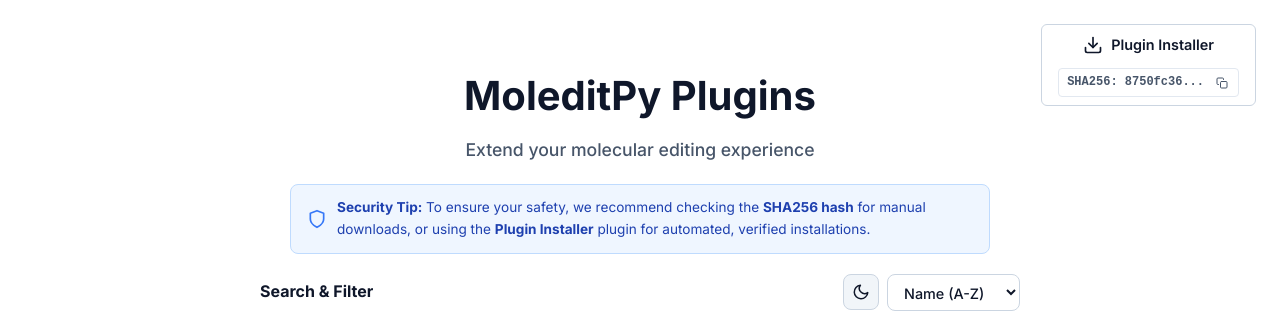
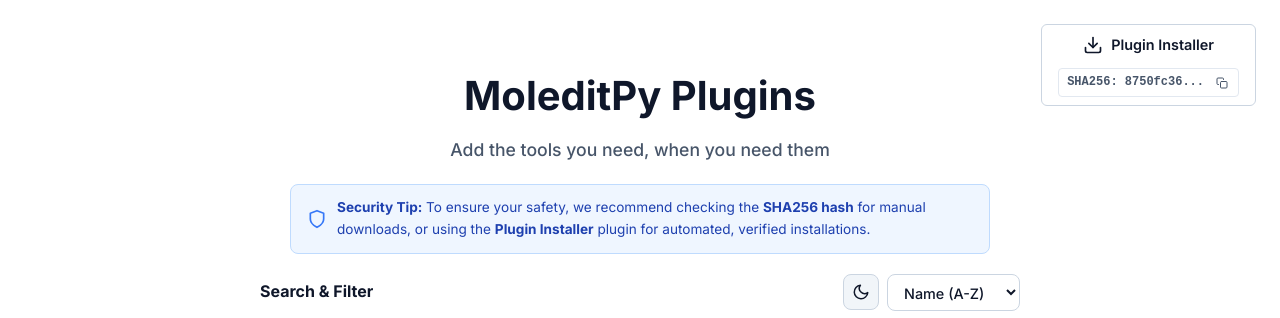
Before and after one commit to HiroYokoyama/moleditpy-plugins, a Jekyll site: the page explorer/index.html, which Jekyll copies as it is, in a window 1280 px wide and 900 px high. Shown: the top 318 px of the window. Built offline with Jekyll 4.4.1, drawn with Linux system fonts in a browser that asks for light colours; some of the changed text lies outside the part shown.

Commit message:
Update Plugin Explorer tagline and bump page version
Co-Authored-By: Claude Sonnet 5 <noreply@anthropic.com>
Claude-Session: https://claude.ai/code/session_01GMFo2t3BnHyUTnoGTMPC3R

```diff
--- a/explorer/index.html
+++ b/explorer/index.html
@@ -724,7 +724,7 @@
 
     <header>
         <h1>MoleditPy Plugins</h1>
-        <p>Extend your molecular editing experience</p>
+        <p>Add the tools you need, when you need them</p>
         <div class="security-banner">
             <svg width="20" height="20" viewBox="0 0 24 24" fill="none" stroke="currentColor" stroke-width="2"
                 stroke-linecap="round" stroke-linejoin="round">
```
Also changed, not shown: other parts of explorer/index.html (+1 -1 lines).
